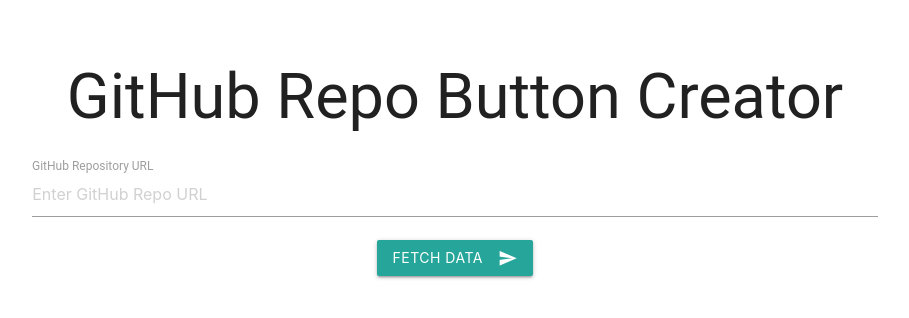
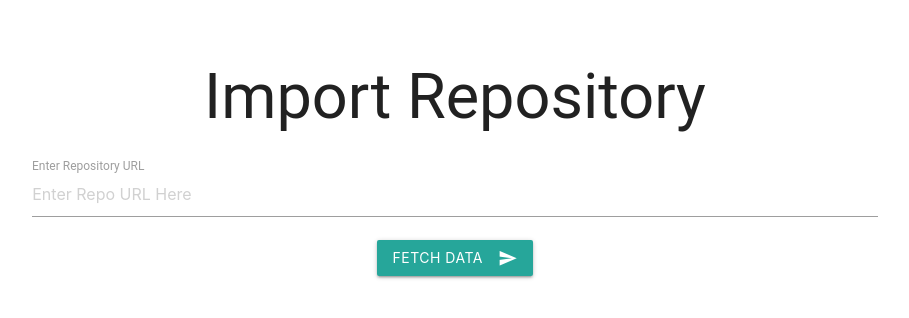
Before and after one commit to Unhenryable01/popcorn-2, a plain HTML site: page repoimport.html in a window 1280 px wide. Shown: the whole page, without its empty margins (185-1094 px from the left). Drawn offline with nearby package versions, Linux system fonts and the light colour scheme.

Commit message:
Update repoimport.html

```diff
--- a/repoimport.html
+++ b/repoimport.html
@@ -3,7 +3,7 @@
 <head>
     <meta charset="UTF-8">
     <meta name="viewport" content="width=device-width, initial-scale=1.0">
-    <title>GitHub Repo Button Creator</title>
+    <title>Import Repo</title>
 
     <!-- Import Google Material Icons -->
     <link href="https://fonts.googleapis.com/icon?family=Material+Icons" rel="stylesheet">
@@ -55,11 +55,11 @@
 <body>
 
     <div class="container">
-        <h1 class="center-align">GitHub Repo Button Creator</h1>
+        <h1 class="center-align">Import Repository</h1>
         <div class="row">
             <div class="input-field col s12">
-                <input type="text" id="repoUrl" class="validate" placeholder="Enter GitHub Repo URL">
-                <label for="repoUrl">GitHub Repository URL</label>
+                <input type="text" id="repoUrl" class="validate" placeholder="Enter Repo URL Here">
+                <label for="repoUrl">Enter Repository URL</label>
             </div>
             <div class="col s12 center-align">
                 <button id="fetchButton" class="btn waves-effect waves-light">Fetch Data
```
